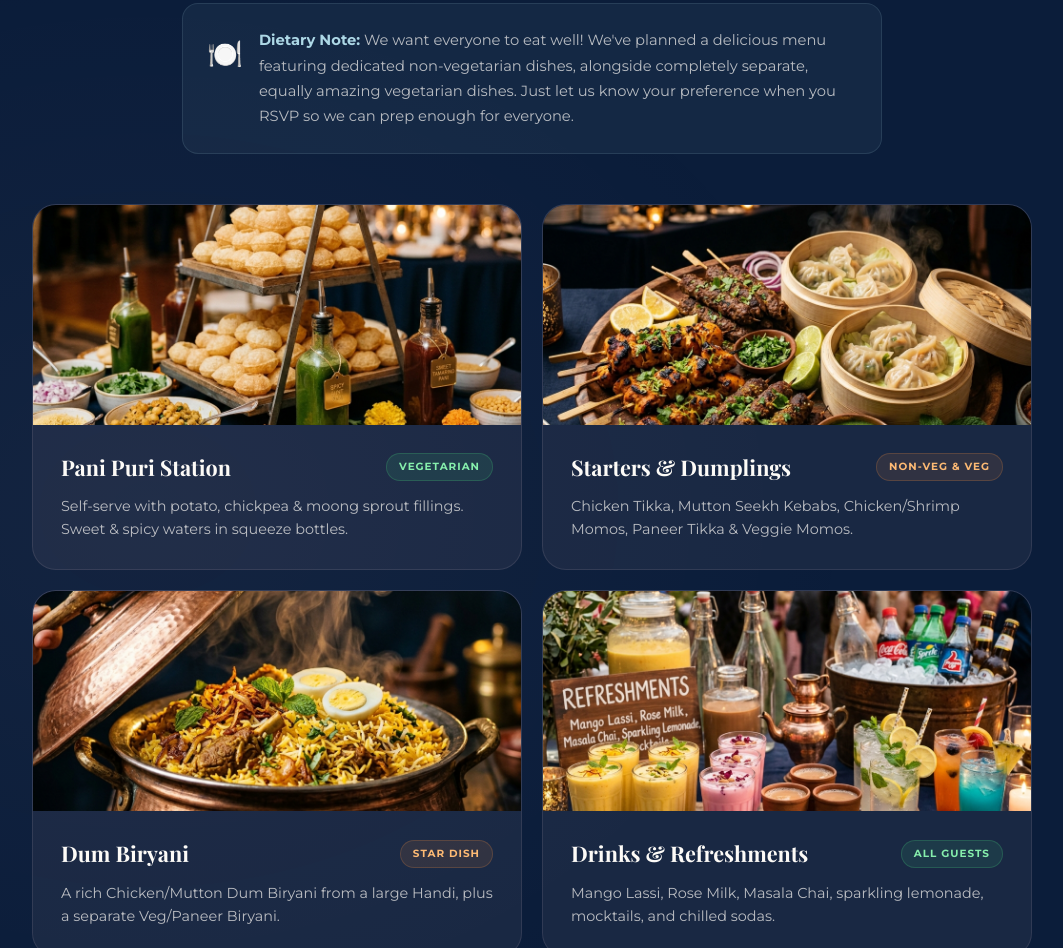
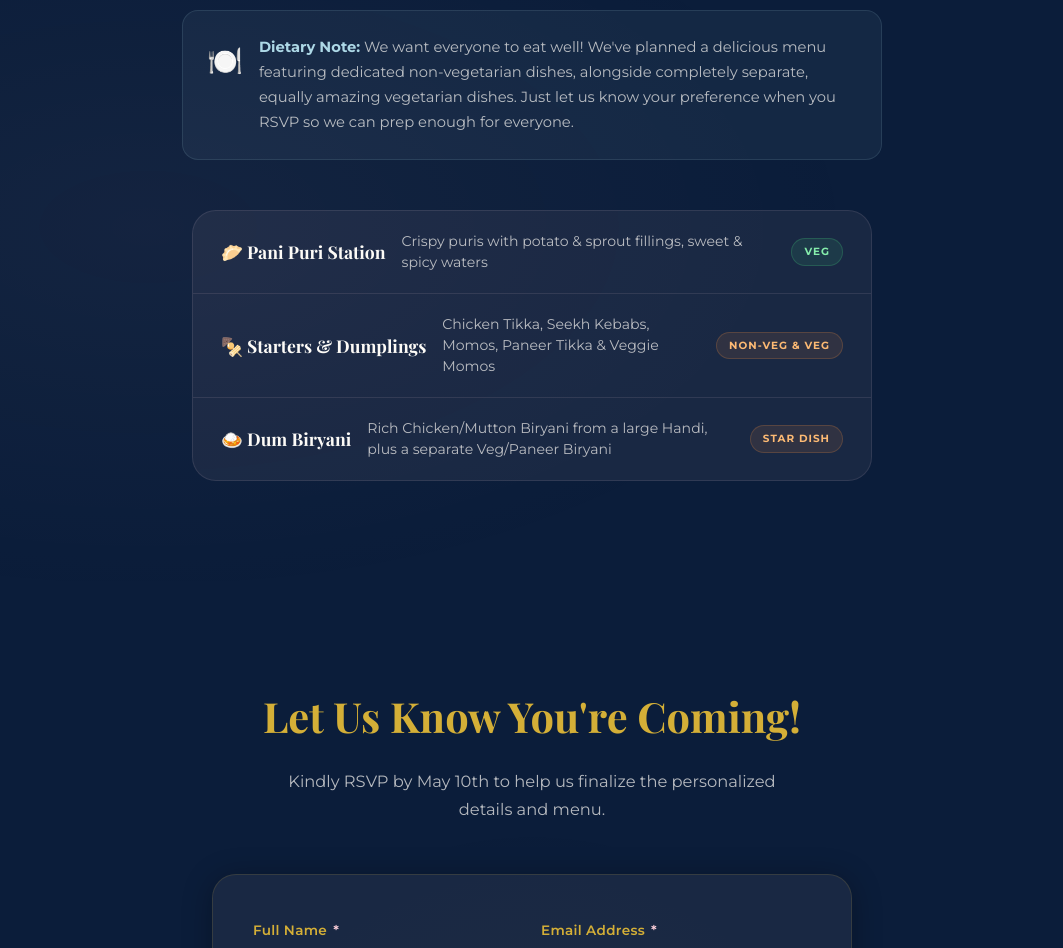
Before and after one commit to Kuldipm184/babyshower, a plain HTML site: page index.html in a window 1280 px wide. Shown: the part 1852-2800 px from the top of the page, without its empty margins (108-1171 px from the left). Drawn offline with nearby package versions, Linux system fonts and the light colour scheme; a web font is replaced by a local one.

Commit message:
update: Add address with Google Maps link, subtle text-only menu list, remove drinks card

```diff
--- a/index.html
+++ b/index.html
@@ -110,8 +110,8 @@
                 <div class="detail-card" data-animate>
                     <div class="detail-icon">📍</div>
                     <h3>Location</h3>
-                    <p class="detail-main">Our Home in Union City, CA</p>
-                    <p class="detail-sub">We'll share the exact address once you RSVP</p>
+                    <p class="detail-main">33022 Alicate Ter, Union City, CA</p>
+                    <p class="detail-sub"><a href="https://www.google.com/maps/search/?api=1&query=33022+Alicate+Ter+Union+City+CA" target="_blank" rel="noopener noreferrer" class="map-link">🗺️ Open in Google Maps</a></p>
                 </div>
             </div>
         </div>
@@ -127,55 +127,23 @@
                 <p><strong>Dietary Note:</strong> We want everyone to eat well! We've planned a delicious menu featuring dedicated non-vegetarian dishes, alongside completely separate, equally amazing vegetarian dishes. Just let us know your preference when you RSVP so we can prep enough for everyone.</p>
             </div>
 
-            <div class="menu-grid">
-                <div class="menu-card" data-animate>
-                    <div class="menu-card-image">
-                        <img src="images/food-pani-puri.png" alt="Pani Puri station with crispy puris, fillings, and squeeze bottles of spicy and sweet water" loading="lazy">
-                    </div>
-                    <div class="menu-card-body">
-                        <div class="menu-card-header">
-                            <h3>Pani Puri Station</h3>
-                            <span class="menu-badge veg">Vegetarian</span>
-                        </div>
-                        <p>Self-serve with potato, chickpea & moong sprout fillings. Sweet & spicy waters in squeeze bottles.</p>
-                    </div>
+            <div class="menu-list" data-animate>
+                <div class="menu-list-item">
+                    <span class="menu-list-name">🥟 Pani Puri Station</span>
+                    <span class="menu-list-desc">Crispy puris with potato & sprout fillings, sweet & spicy waters</span>
+                    <span class="menu-badge veg">Veg</span>
                 </div>
-                <div class="menu-card" data-animate>
-                    <div class="menu-card-image">
-                        <img src="images/food-starters.png" alt="Platter of Chicken Tikka skewers, Seekh Kebabs, and steaming Momos in bamboo steamers" loading="lazy">
-                    </div>
-                    <div class="menu-card-body">
-                        <div class="menu-card-header">
-                            <h3>Starters & Dumplings</h3>
-                            <span class="menu-badge nonveg">Non-Veg & Veg</span>
-                        </div>
-                        <p>Chicken Tikka, Mutton Seekh Kebabs, Chicken/Shrimp Momos, Paneer Tikka & Veggie Momos.</p>
-                    </div>
+                <div class="menu-list-item">
+                    <span class="menu-list-name">🍢 Starters & Dumplings</span>
+                    <span class="menu-list-desc">Chicken Tikka, Seekh Kebabs, Momos, Paneer Tikka & Veggie Momos</span>
+                    <span class="menu-badge nonveg">Non-Veg & Veg</span>
                 </div>
-                <div class="menu-card" data-animate>
-                    <div class="menu-card-image">
-                        <img src="images/food-biryani.png" alt="Traditional copper Handi pot of aromatic Dum Biryani with saffron rice and boiled eggs" loading="lazy">
-                    </div>
-                    <div class="menu-card-body">
-                        <div class="menu-card-header">
-                            <h3>Dum Biryani</h3>
-                            <span class="menu-badge nonveg">Star Dish</span>
-                        </div>
-                        <p>A rich Chicken/Mutton Dum Biryani from a large Handi, plus a separate Veg/Paneer Biryani.</p>
-                    </div>
+                <div class="menu-list-item">
+                    <span class="menu-list-name">🍛 Dum Biryani</span>
+                    <span class="menu-list-desc">Rich Chicken/Mutton Biryani from a large Handi, plus a separate Veg/Paneer Biryani</span>
+                    <span class="menu-badge nonveg">Star Dish</span>
                 </div>
-                <div class="menu-card" data-animate>
-                    <div class="menu-card-image">
-                        <img src="images/food-drinks.png" alt="Refreshments station with Mango Lassi, Rose Milk, Masala Chai, sparkling lemonade, and mocktails" loading="lazy">
-                    </div>
-                    <div class="menu-card-body">
-                        <div class="menu-card-header">
-                            <h3>Drinks & Refreshments</h3>
-                            <span class="menu-badge veg">All Guests</span>
-                        </div>
-                        <p>Mango Lassi, Rose Milk, Masala Chai, sparkling lemonade, mocktails, and chilled sodas.</p>
-                    </div>
-                </div>            </div>
+            </div>
         </div>
     </section>
 
--- a/style.css
+++ b/style.css
@@ -732,6 +732,78 @@ body {
     line-height: 1.6;
 }
 
+/* --- Subtle Menu List --- */
+.menu-list {
+    max-width: 680px;
+    margin: 0 auto;
+    display: flex;
+    flex-direction: column;
+    gap: 0;
+    background: var(--glass-bg);
+    border: 1px solid var(--glass-border);
+    border-radius: var(--radius-lg);
+    overflow: hidden;
+    opacity: 0;
+    transform: translateY(20px);
+}
+
+.menu-list.visible {
+    opacity: 1;
+    transform: translateY(0);
+    transition: opacity 0.6s ease-out, transform 0.6s ease-out;
+}
+
+.menu-list-item {
+    display: flex;
+    align-items: center;
+    gap: 16px;
+    padding: 20px 28px;
+    border-bottom: 1px solid var(--glass-border);
+    transition: background 0.3s var(--ease-out);
+}
+
+.menu-list-item:last-child {
+    border-bottom: none;
+}
+
+.menu-list-item:hover {
+    background: var(--glass-hover);
+}
+
+.menu-list-name {
+    font-family: var(--font-heading);
+    font-size: 1.1rem;
+    font-weight: 700;
+    color: var(--text-primary);
+    white-space: nowrap;
+    flex-shrink: 0;
+}
+
+.menu-list-desc {
+    font-size: 0.88rem;
+    color: var(--text-secondary);
+    line-height: 1.5;
+    flex: 1;
+}
+
+.menu-list-item .menu-badge {
+    flex-shrink: 0;
+}
+
+/* --- Google Maps Link --- */
+.map-link {
+    color: var(--accent-gold);
+    text-decoration: none;
+    font-weight: 500;
+    font-style: normal;
+    transition: color 0.2s var(--ease-out);
+}
+
+.map-link:hover {
+    color: var(--accent-gold-light);
+    text-decoration: underline;
+}
+
 /* =========================================
    SECTION 4: RSVP FORM
    ========================================= */
@@ -971,8 +1043,18 @@ body {
     .section-title { font-size: 2rem; }
 
     .details-grid { grid-template-columns: 1fr; }
+    .details-grid-3 { grid-template-columns: 1fr; }
     .menu-grid { grid-template-columns: 1fr; }
     .form-row { grid-template-columns: 1fr; }
+
+    .menu-list-item {
+        flex-wrap: wrap;
+        gap: 8px;
+        padding: 16px 20px;
+    }
+
+    .menu-list-name { font-size: 1rem; }
+    .menu-list-desc { flex-basis: 100%; order: 3; }
 
     .rsvp-card { padding: 30px 22px; }
 }
```
